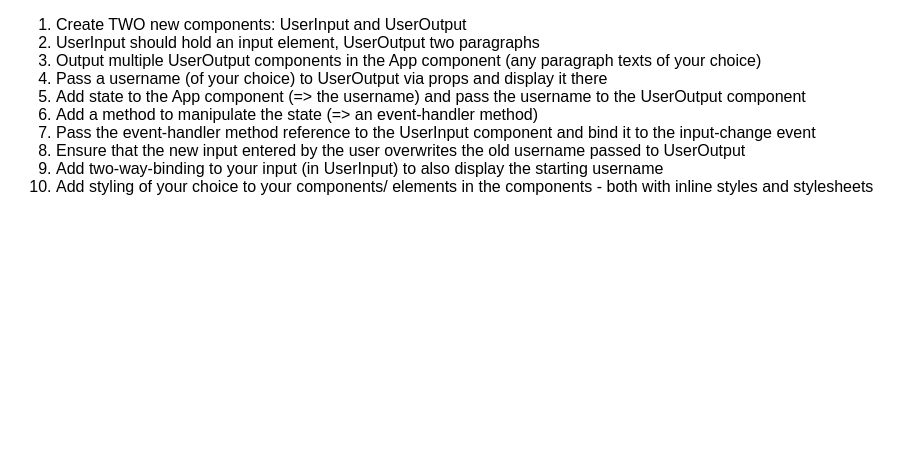
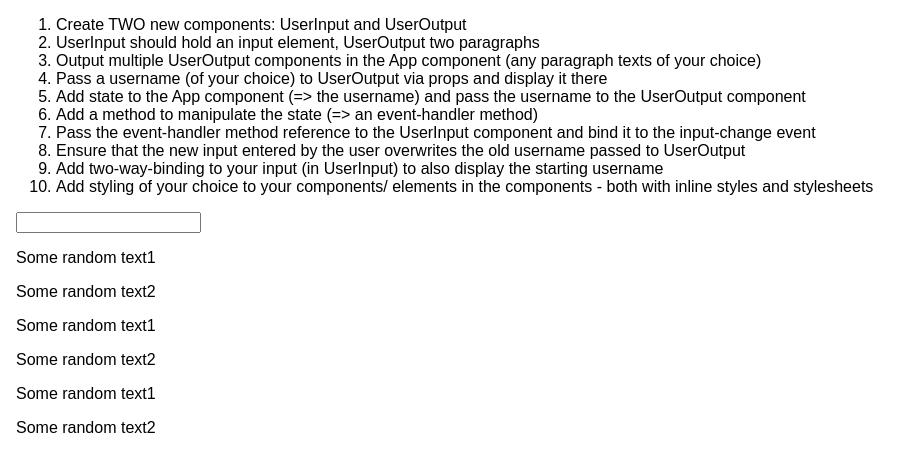
Before and after one commit to vnctwong/RCG, a React (Create React App) app in the folder 4.49/: page / in a window 1280 px wide. Shown: the top 472 px of the page, without its empty margins (0-920 px from the left). Built offline with nearby package versions, Linux system fonts and the light colour scheme.

Commit message:
app.js renders userInput & userOutput

```diff
--- a/4.49/src/App.js
+++ b/4.49/src/App.js
@@ -1,5 +1,8 @@
 import React, { Component } from 'react';
 import './App.css';
+import UserInput from './UserInput/UserInput';
+import UserOutput from './UserOutput/UserOutput';
+
 
 class App extends Component {
   render() {
@@ -17,6 +20,12 @@ class App extends Component {
           <li>Add two-way-binding to your input (in UserInput) to also display the starting username</li>
           <li>Add styling of your choice to your components/ elements in the components - both with inline styles and stylesheets</li>
         </ol>
+
+        <UserInput />
+        <UserOutput />
+        <UserOutput />
+        <UserOutput />
+
       </div>
     );
   }
--- a/4.49/src/UserOutput/UserOutput.js
+++ b/4.49/src/UserOutput/UserOutput.js
@@ -7,4 +7,6 @@ const userOutput = () => {
       <p>Some random text2</p>
     </div>
   )
-}
+};
+
+export default userOutput;
```
